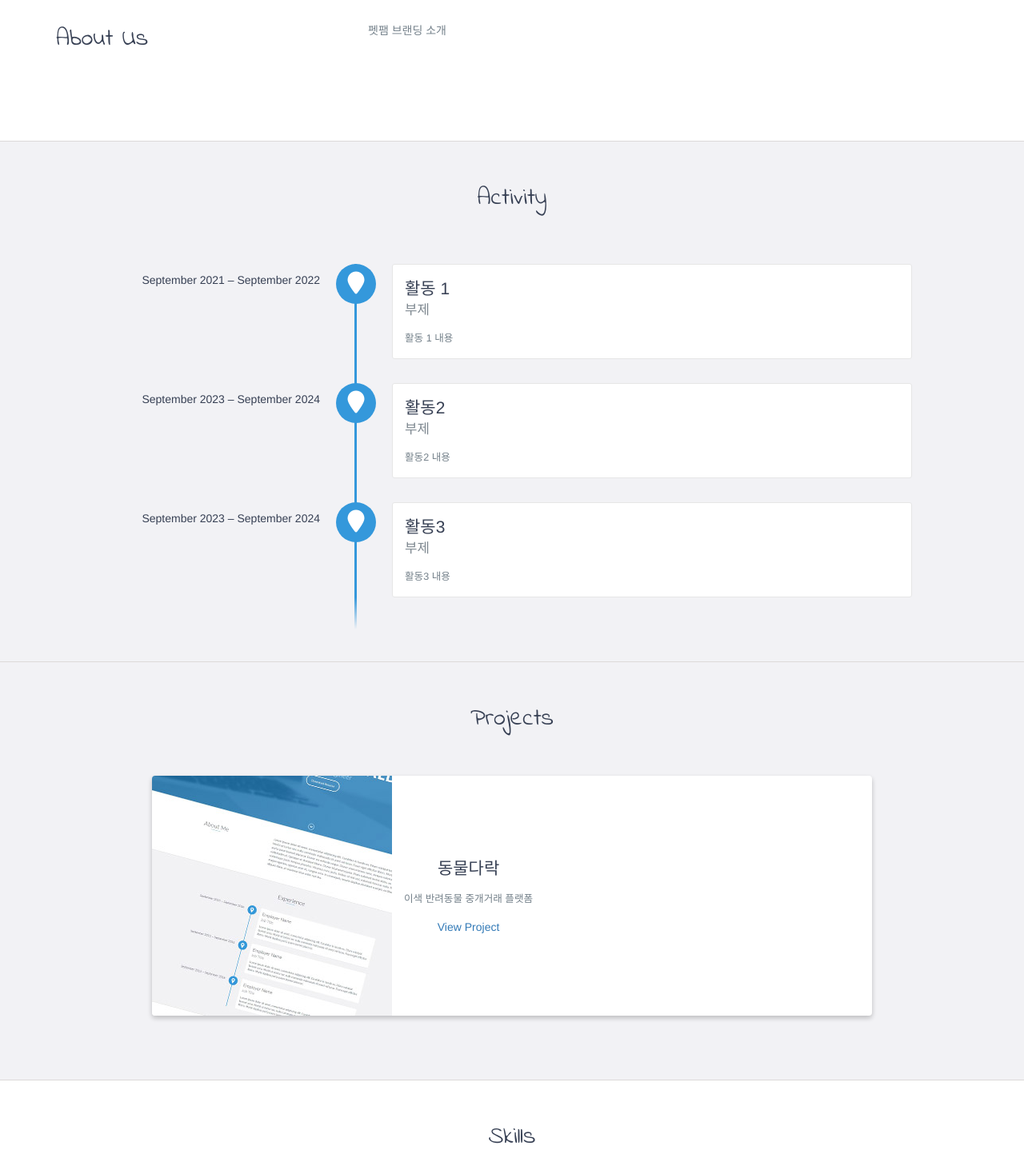
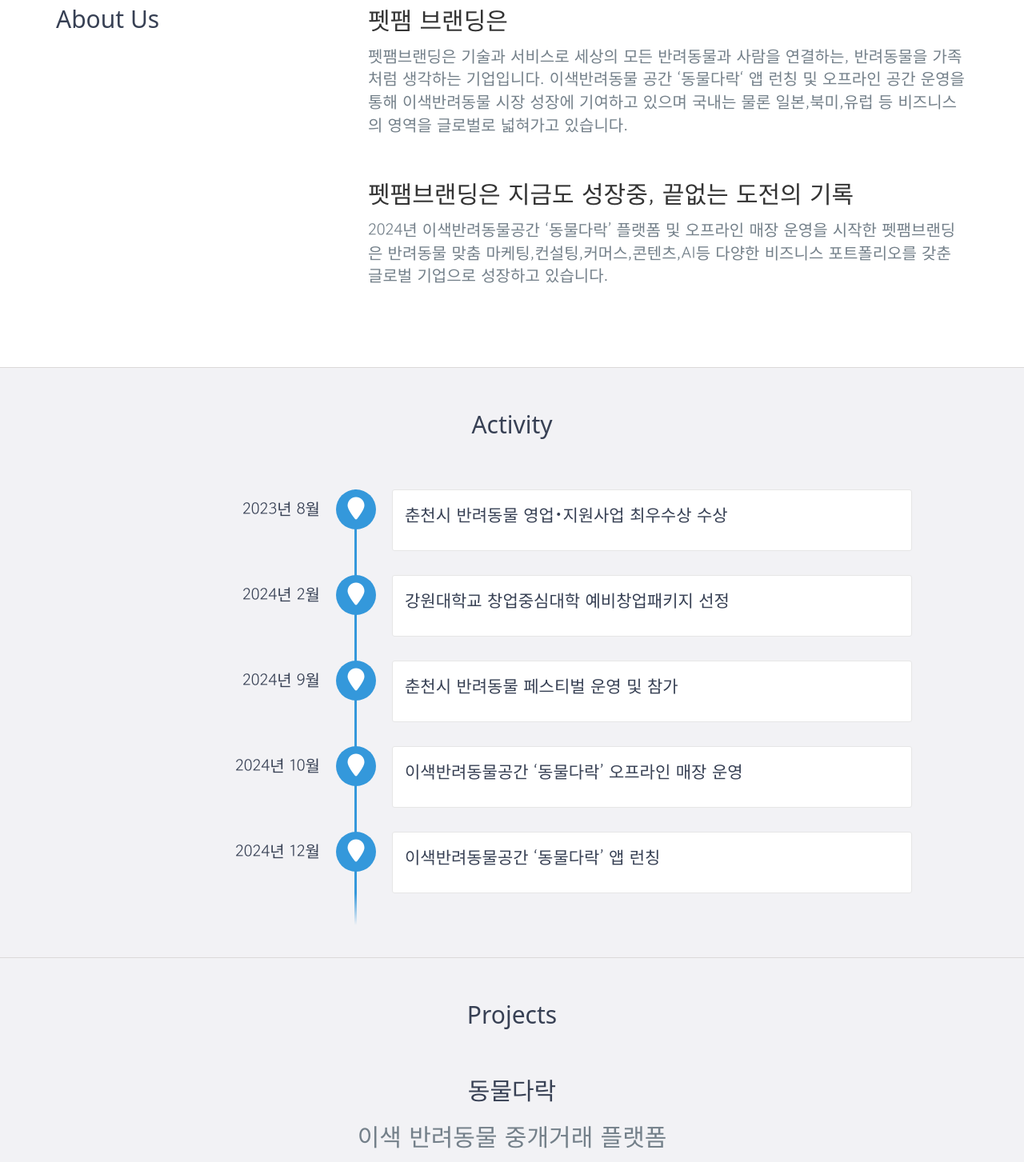
Before and after one commit to barbelloper/petfambranding, a website: page index.html in a window 1280 px wide. Shown: the part 847-2300 px from the top of the page at 80% size. Drawn offline with nearby package versions, Linux system fonts and the light colour scheme; a web font is replaced by a local one.

Commit message:
Add meterials

```diff
--- a/css/styles.css
+++ b/css/styles.css
@@ -34,6 +34,7 @@
 .no-js #experience-timeline:after {
   content: none;
 }
+
 @keyframes dropHeader {
   0% {
     transform: translateY(-100%);
@@ -70,10 +71,12 @@
   display: block;
   color: #3498db;
   padding: 10px;
-  font-family: "Indie Flower", cursive;
-  font-weight: 400;
+  font-family: "DynaPuff", system-ui;
+  font-optical-sizing: auto;
+  font-weight: 10;
   font-style: normal;
-  font-size: 30px;
+  font-variation-settings: "wdth" 100;
+  font-size: 20px;
 }
 header a:hover {
   color: #217dbb;
@@ -161,7 +164,7 @@
 }
 .social li {
   display: inline-block;
-  font-size: 5em;
+  font-size: 3em;
   list-style: none;
 }
 .social a {
@@ -306,19 +309,34 @@
   }
 }
 #about {
-  padding: 75px 15px;
+  padding: 50px 15px;
   border-bottom: 1px solid #dcd9d9;
 }
 #about h2 {
-  font-family: "Indie Flower", cursive;
+  font-family: "DynaPuff", system-ui;
+  font-optical-sizing: auto;
+  font-weight: 10;
+  font-style: normal;
+  font-variation-settings: "wdth" 100;
+  font-size: 30px;
+  color: #374054;
+}
+#about h3 {
+  font-family: "Gowun Dodum", sans-serif;
   font-weight: 400;
   font-style: normal;
   font-size: 30px;
-  color: #374054;
+  margin-top: 0px;
+  margin-bottom: 10px;
 }
 #about p {
   color: #74808a;
   margin: 0;
+  font-family: "Gowun Dodum", sans-serif;
+  font-weight: 400;
+  font-style: normal;
+  font-size: 20px;
+  margin-bottom: 50px;
 }
 #experience {
   padding: 50px 15px;
@@ -327,9 +345,11 @@
 }
 #experience h2 {
   color: #374054;
-  font-family: "Indie Flower", cursive;
-  font-weight: 400;
+  font-family: "DynaPuff", system-ui;
+  font-optical-sizing: auto;
+  font-weight: 10;
   font-style: normal;
+  font-variation-settings: "wdth" 100;
   font-size: 30px;
 }
 #experience-timeline {
@@ -366,6 +386,10 @@
   padding: 15px;
   border-radius: 3px;
   text-align: left;
+  font-family: "Gowun Dodum", sans-serif;
+  font-weight: 400;
+  font-style: normal;
+  font-size: 12 px;
 }
 .vtimeline-content h3 {
   font-size: 1.5em;
@@ -415,7 +439,12 @@
   top: 10px;
   font-weight: 300;
   color: #374054;
+  font-family: "Gowun Dodum", sans-serif;
+  font-weight: 400;
+  font-style: normal;
+  font-size: 20px;
 }
+
 #education {
   padding: 50px 15px 20px 15px;
   border-bottom: 1px solid #dcd9d9;
@@ -463,41 +492,61 @@
   text-align: center;
 }
 #projects h2 {
-  font-family: "Indie Flower", cursive;
-  font-weight: 400;
+  font-family: "DynaPuff", system-ui;
+  font-optical-sizing: auto;
+  font-weight: 10;
   font-style: normal;
+  font-variation-settings: "wdth" 100;
   font-size: 30px;
   color: #374054;
   margin-bottom: 50px;
 }
 .project {
   position: relative;
-  max-width: 900px;
   margin: 0 auto 30px auto;
   overflow: hidden;
   background: #fff;
-  border-radius: 4px;
+  border-radius: 12px;
+  margin-left: 0;
+  align-items: right;
+  display: flex;
+  justify-content: center; /* 자식 요소들 간에 균등한 공간 분배 */
+  align-items: center; /* 세로 중앙 정렬 */
 }
 .project-image {
   float: left;
 }
-.project-info {
+.project-image img {
+  max-width: 500px; /* 부모 요소의 너비를 초과하지 않도록 설정 */
+  height: auto; /* 비율을 유지한 상태로 높이를 자동 조정 */
+  display: block; /* 이미지 아래 여백 제거 */
+  margin: 0 auto; /* 이미지 가운데 정렬 */
+}
+/* .project-info {
   position: absolute;
   top: 50%;
   transform: translateY(-50%);
   margin-left: 300px;
   padding: 15px;
-}
+} */
 .project-info h3 {
   font-size: 1.5em;
   font-weight: 300;
   color: #374054;
   margin: 0 0 15px 0;
+  font-family: "Gowun Dodum", sans-serif;
+  font-weight: 400;
+  font-style: normal;
+  font-size: 30px;
 }
 .project-info p {
   color: #74808a;
   margin: 0 0 15px 0;
   font-size: 0.9em;
+  font-family: "Gowun Dodum", sans-serif;
+  font-weight: 400;
+  font-style: normal;
+  font-size: 30px;
 }
 .no-image .project-info {
   position: relative;
@@ -536,18 +585,20 @@
   font-size: 1.2em;
 }
 #contact {
-  padding: 50px 15px;
+  padding: 50px 0px;
   text-align: center;
 }
 #contact a {
   text-align: center;
 }
 #contact h2 {
-  margin: 0 0 15px 0;
+  margin: 0 0 0 0;
   font-weight: 500;
-  font-family: "Indie Flower", cursive;
-  font-weight: 400;
+  font-family: "DynaPuff", system-ui;
+  font-optical-sizing: auto;
+  font-weight: 10;
   font-style: normal;
+  font-variation-settings: "wdth" 100;
   font-size: 30px;
 }
 .optional-section {
--- a/index.html
+++ b/index.html
@@ -15,8 +15,9 @@
       href="https://fonts.googleapis.com/css?family=Lato:300,400,700,900"
       rel="stylesheet"
     />
+    <link rel="preconnect" href="https://fonts.gstatic.com" crossorigin />
     <link
-      href="https://fonts.googleapis.com/css2?family=Indie+Flower&display=swap"
+      href="https://fonts.googleapis.com/css2?family=DynaPuff:wght@400..700&family=Gowun+Dodum&family=Indie+Flower&display=swap"
       rel="stylesheet"
     />
     <link
@@ -82,7 +83,21 @@
             <h2 class="heading">About Us</h2>
           </div>
           <div class="col-md-8">
-            <p>펫팸 브랜딩 소개</p>
+            <h3>펫팸 브랜딩은</h3>
+            <p>
+              펫팸브랜딩은 기술과 서비스로 세상의 모든 반려동물과 사람을
+              연결하는, 반려동물을 가족처럼 생각하는 기업입니다. 이색반려동물
+              공간 ‘동물다락‘ 앱 런칭 및 오프라인 공간 운영을 통해 이색반려동물
+              시장 성장에 기여하고 있으며 국내는 물론 일본,북미,유럽 등
+              비즈니스의 영역을 글로벌로 넓혀가고 있습니다.
+            </p>
+            <h3>펫팸브랜딩은 지금도 성장중, 끝없는 도전의 기록</h3>
+            <p>
+              2024년 이색반려동물공간 ‘동물다락’ 플랫폼 및 오프라인 매장 운영을
+              시작한 펫팸브랜딩은 반려동물 맞춤 마케팅,컨설팅,커머스,콘텐츠,AI등
+              다양한 비즈니스 포트폴리오를 갖춘 글로벌 기업으로 성장하고
+              있습니다.
+            </p>
           </div>
         </div>
       </div>
@@ -92,22 +107,34 @@
     <div id="experience" class="background-alt">
       <h2 class="heading">Activity</h2>
       <div id="experience-timeline">
-        <div data-date="September 2021 – September 2022">
-          <h3>활동 1</h3>
-          <h4>부제</h4>
-          <p>활동 1 내용</p>
+        <div data-date="2023년 8월">
+          <h3>춘천시 반려동물 영업•지원사업 최우수상 수상</h3>
+          <h4></h4>
+          <p></p>
         </div>
 
-        <div data-date="September 2023 – September 2024">
-          <h3>활동2</h3>
-          <h4>부제</h4>
-          <p>활동2 내용</p>
+        <div data-date="2024년 2월">
+          <h3>강원대학교 창업중심대학 예비창업패키지 선정</h3>
+          <h4></h4>
+          <p></p>
         </div>
 
-        <div data-date="September 2023 – September 2024">
-          <h3>활동3</h3>
-          <h4>부제</h4>
-          <p>활동3 내용</p>
+        <div data-date="2024년 9월">
+          <h3>춘천시 반려동물 페스티벌 운영 및 참가</h3>
+          <h4></h4>
+          <p></p>
+        </div>
+
+        <div data-date="2024년 10월 ">
+          <h3>이색반려동물공간 ‘동물다락’ 오프라인 매장 운영</h3>
+          <h4></h4>
+          <p></p>
+        </div>
+
+        <div data-date="2024년 12월 ">
+          <h3>이색반려동물공간 ‘동물다락’ 앱 런칭</h3>
+          <h4></h4>
+          <p></p>
         </div>
       </div>
     </div>
@@ -115,18 +142,21 @@
 
     <div id="projects" class="background-alt">
       <h2 class="heading">Projects</h2>
+
       <div class="container">
+        <div class="project-info">
+          <h3>동물다락</h3>
+          <p>이색 반려동물 중개거래 플랫폼</p>
+        </div>
         <div class="row">
           <div class="project shadow-large">
             <div class="project-image">
-              <img src="images/project.jpg" />
+              <img src="images/mockup_1.png" />
+            </div>
+            <div class="project-image">
+              <img src="images/mockup_2.png" />
             </div>
             <!-- End .project-image -->
-            <div class="project-info">
-              <h3>동물다락</h3>
-              <p>이색 반려동물 중개거래 플랫폼</p>
-              <a href="#">View Project</a>
-            </div>
             <!-- End .project-info -->
           </div>
           <!-- End .project -->
@@ -135,12 +165,12 @@
     </div>
     <!-- End #projects -->
 
-    <div id="skills">
+    <!-- <div id="skills">
       <h2 class="heading">Skills</h2>
       <ul>
-        <li>스킬나열</li>
+        <li></li>
       </ul>
-    </div>
+    </div> -->
     <!-- End #skills -->
 
     <div id="contact">
@@ -165,8 +195,9 @@
             <p>Email. qkralsdn7770@naver.com</p>
             <p>
               &copy;
-              <span id="current-year">펫팸브랜딩. All Rights REserved.</span>
+              <span id="current-year">펫팸브랜딩. All Rights Reserved.</span>
             </p>
+            <p>강원도 춘천시 삭주로 94번길 15, 1층</p>
           </div>
           <div class="col-sm-2 top">
             <span id="to-top">
```
Also changed, not shown: images/dongda.png (added), images/dongda_2.png (added), images/dongda_3.png (added), images/dongda_4.png (added), images/mockup_1.png (added), images/mockup_2.png (added), images/project.jpg (deleted).
